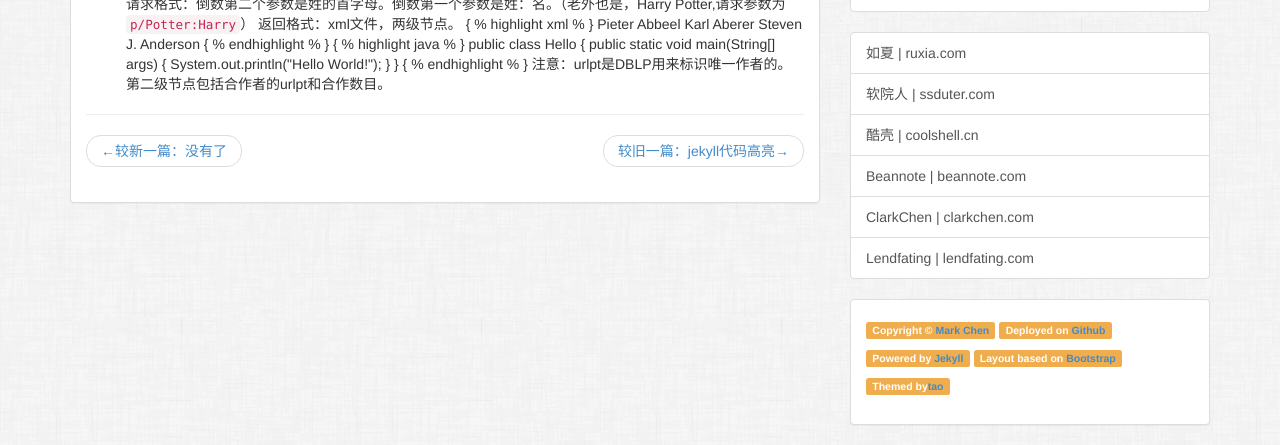
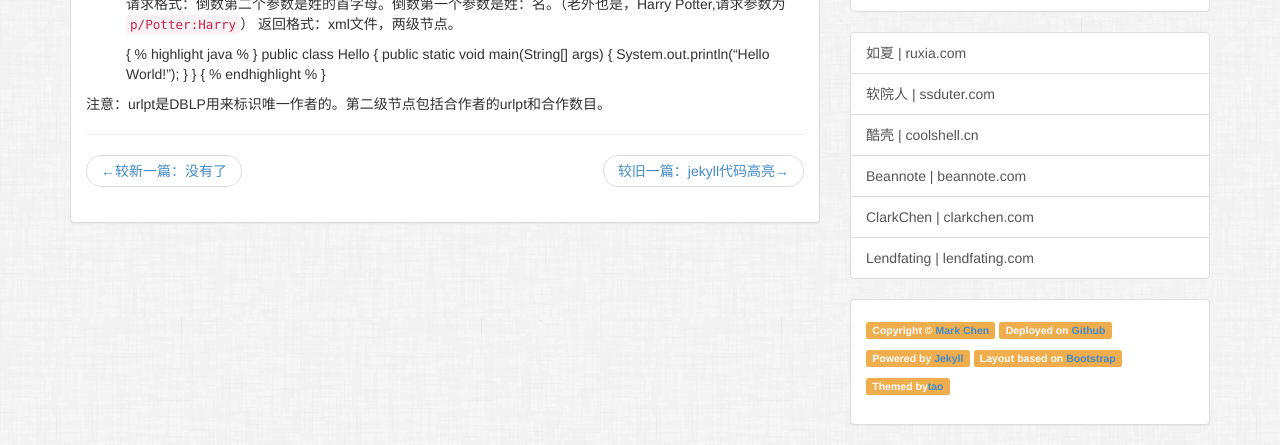
Before and after one commit to zhenchentl/zhenchentl.github.com, a Jekyll site: the page built from _posts/2013-10-28-dblp-introduction.md, in a window 1280 px wide and 1327 px high, cut to the strip 882-1327 px from the top of the window. Built offline with Jekyll 4.4.1, drawn with Linux system fonts in a browser that asks for light colours; Markdown is read by kramdown in place of the engine named in the settings; comment, search, counter and statistics services are not loaded.

Commit message:
code test3

```diff
--- a/_posts/2013-10-28-dblp-introduction.md
+++ b/_posts/2013-10-28-dblp-introduction.md
@@ -22,12 +22,7 @@ DBLP数据文件1G多。假如不需要所有数据或者对获取数据速度
 - 列出所有合作者：`http://dblp.uni-trier.de/pers/xc/t/Tang:Jie`（不好意思，这里是唐杰老师的名字。）
 请求格式：倒数第二个参数是姓的首字母。倒数第一个参数是姓：名。（老外也是，Harry Potter,请求参数为`p/Potter:Harry`）
 返回格式：xml文件，两级节点。
-	{ % highlight xml % }
-	<coauthors author="Jie Tang" urlpt="t/Tang:Jie">
-		<author urlpt="a/Abbeel:Pieter" count="4">Pieter Abbeel</author>
-		<author urlpt="a/Aberer:Karl" count="1">Karl Aberer</author>
-		<author urlpt="a/Anderson:Steven_J=" count="1">Steven J. Anderson</author>
-	{ % endhighlight % }
+
 	{ % highlight java % }
 		public class Hello {
 			public static void main(String[] args) {
@@ -35,4 +30,5 @@ DBLP数据文件1G多。假如不需要所有数据或者对获取数据速度
 			}
 		}
 	{ % endhighlight % }
+
 注意：urlpt是DBLP用来标识唯一作者的。第二级节点包括合作者的urlpt和合作数目。
```
